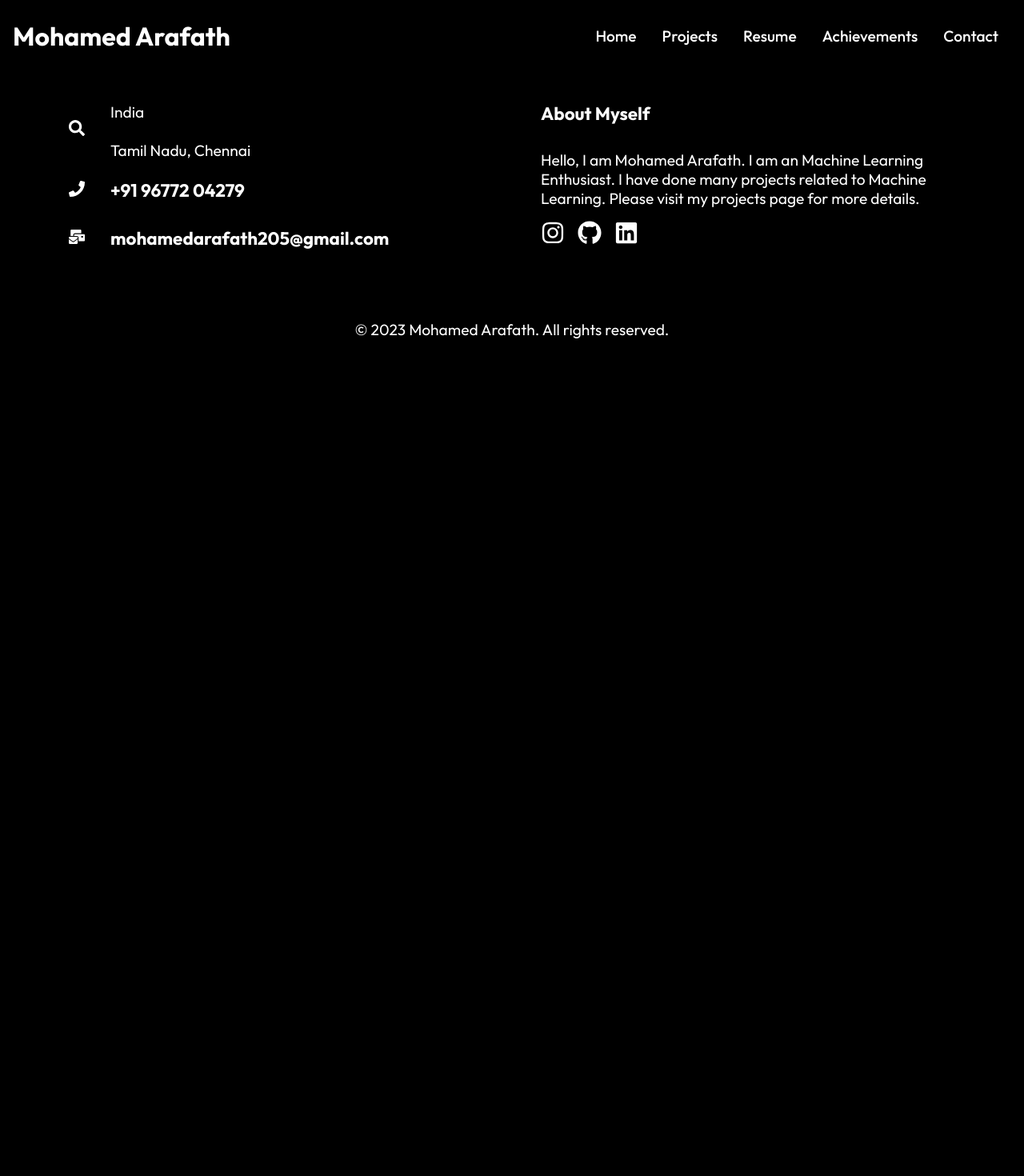
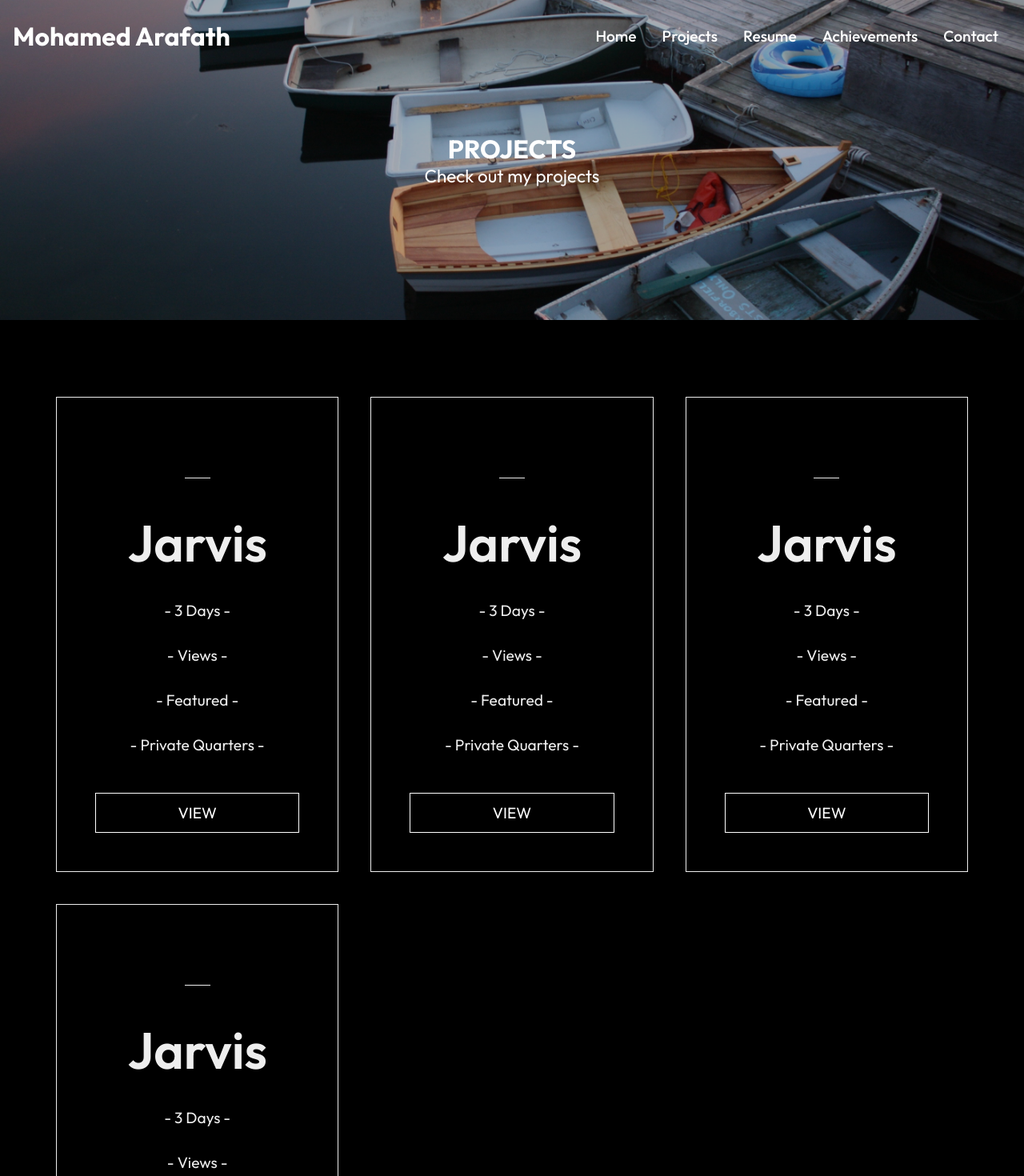
Before and after one commit to MohamedArafath205/mohamedarafath205.github.io, a React (Create React App) app: page /projects in a window 1280 px wide. Shown: the top 1470 px of the page at 80% size. Before the commit the page ends 800 px from the top, so only its background shows below. Built offline with nearby package versions, Linux system fonts and the light colour scheme.

Commit message:
Projects Page update

```diff
--- /dev/null
+++ b/src/components/Projects.css
@@ -0,0 +1,66 @@
+.projects{
+    width: 100%;
+    padding: 6rem 1rem;
+    background-color: #000;
+}
+
+.card-container{
+    max-width: 1140px;
+    margin: auto;
+    display: grid;
+    grid-gap: 40px;
+    grid-template-columns: repeat(3, 1fr);
+}
+
+.card-container .card{
+    border: 1px solid #eee;
+    padding: 1rem;
+}
+
+.card {
+    text-align: center;
+    padding: 1rem;
+}
+
+.card:hover{
+    background-color: #141414;
+}
+
+.card h3{
+    font-size: 1.4rem;
+    padding: 1rem;
+}
+
+.card .bar{
+    border-bottom: 1px solid #eee;
+    width: 10%;
+    margin: 1.5rem auto;
+    display: block;
+}
+
+.card .prj1{
+    font-size: 4rem;
+    font-weight: 600;
+    padding: 1rem;
+}
+
+.projects p{
+    color: #eee;
+    padding: 1rem 0;
+    font-size: 1.2rem;
+}
+
+.card .btn{
+    display: block;
+    width: 80%;
+    margin: 2rem auto;
+}
+
+
+@media screen and (max-width: 768px){
+    .card-container{
+        max-width: 90%;
+        margin: auto;
+        grid-template-columns: 1fr;
+    }
+}
--- /dev/null
+++ b/src/components/Projects.js
@@ -0,0 +1,54 @@
+import React from 'react'
+import './Projects.css'
+import { Link } from 'react-router-dom'
+
+const projects = () => {
+  return (
+    <div className='projects'>
+      <div className='card-container'>
+        <div className='card'>
+            <h3>-Basic-</h3>
+            <span className='bar'></span>
+            <p className='prj1'>Jarvis</p>
+            <p>- 3 Days -</p>
+            <p>- Views -</p>
+            <p>- Featured -</p>
+            <p>- Private Quarters -</p>
+            <Link to='contact' className='btn'>View</Link>
+        </div>
+        <div className='card'>
+            <h3>-Basic-</h3>
+            <span className='bar'></span>
+            <p className='prj1'>Jarvis</p>
+            <p>- 3 Days -</p>
+            <p>- Views -</p>
+            <p>- Featured -</p>
+            <p>- Private Quarters -</p>
+            <Link to='contact' className='btn'>View</Link>
+        </div>
+        <div className='card'>
+            <h3>-Basic-</h3>
+            <span className='bar'></span>
+            <p className='prj1'>Jarvis</p>
+            <p>- 3 Days -</p>
+            <p>- Views -</p>
+            <p>- Featured -</p>
+            <p>- Private Quarters -</p>
+            <Link to='contact' className='btn'>View</Link>
+        </div>
+        <div className='card'>
+            <h3>-Basic-</h3>
+            <span className='bar'></span>
+            <p className='prj1'>Jarvis</p>
+            <p>- 3 Days -</p>
+            <p>- Views -</p>
+            <p>- Featured -</p>
+            <p>- Private Quarters -</p>
+            <Link to='contact' className='btn'>View</Link>
+        </div>
+      </div>
+    </div>
+  )
+}
+
+export default projects
--- /dev/null
+++ b/src/components/heroimage.css
@@ -0,0 +1,40 @@
+.hero-img{
+    background: rgba(0,0,0,.3);
+    height: 50vh;
+    width: 100%;
+    position: relative;
+}
+
+.hero-img:before{
+    content: '';
+    background: url('../assets/images/image1.jpg') no-repeat center center/cover;
+    height: 100%;
+    width: 100%;
+    position: absolute;
+    top: 0;
+    left: 0;
+    z-index: -1;
+}
+
+.hero-img .heading {
+    width: 100%;
+    height: 100%;
+    display: flex;
+    flex-direction: column;
+    justify-content: center;
+    align-items: center;
+}
+
+.hero-img h1{
+    font-size: 2.4rem;
+}
+
+.hero-img p{
+    font-size: 1.4rem;
+}
+
+@media screen and (min-width: 640px){
+    .hero-img h1{
+        font-size: 2rem;
+    }
+}
--- /dev/null
+++ b/src/components/heroimage.js
@@ -0,0 +1,18 @@
+import React, { Component } from 'react'
+import './heroimage.css'
+
+
+class heroimage extends Component {
+  render() {
+    return (
+      <div className='hero-img'>
+        <div className='heading'>
+            <h1>{this.props.heading}</h1>
+            <p>{this.props.text}</p>
+        </div>
+      </div>
+    )
+  }
+}
+
+export default heroimage
--- a/src/routes/Projects.js
+++ b/src/routes/Projects.js
@@ -1,14 +1,18 @@
 import React from 'react'
 import Navbar from '../components/Navbar'
 import Footer from '../components/Footer'
+import HeroImage from '../components/heroimage'
+import Project from '../components/Projects'
 
-const Project = () => {
+const Projects = () => {
   return (
     <div>
       <Navbar />
+      <HeroImage heading='PROJECTS' text='Check out my projects' />
+      <Project />
       <Footer />
     </div>
   )
 }
 
-export default Project
+export default Projects
```
Also changed, not shown: src/assets/images/image1.jpg (added).
